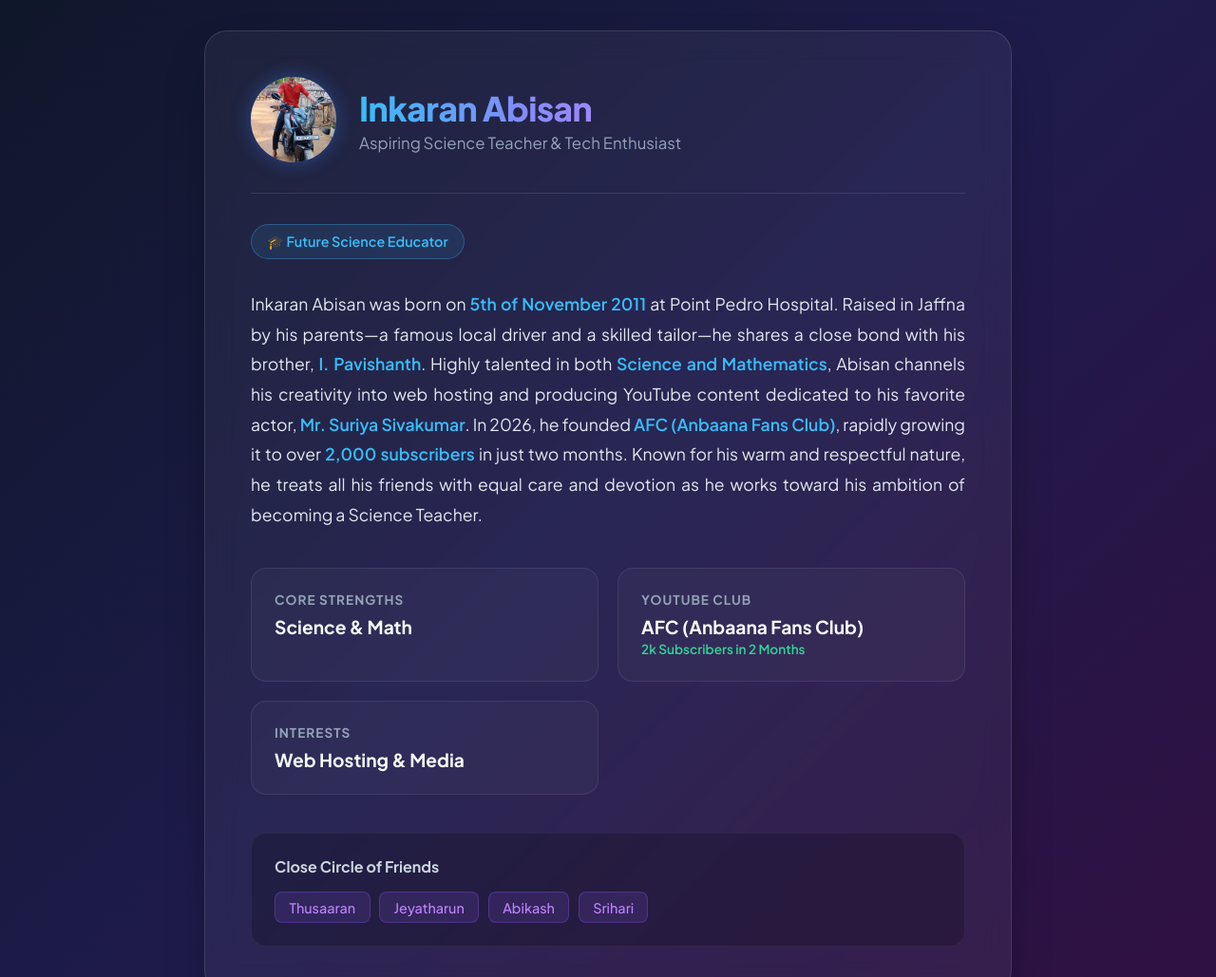
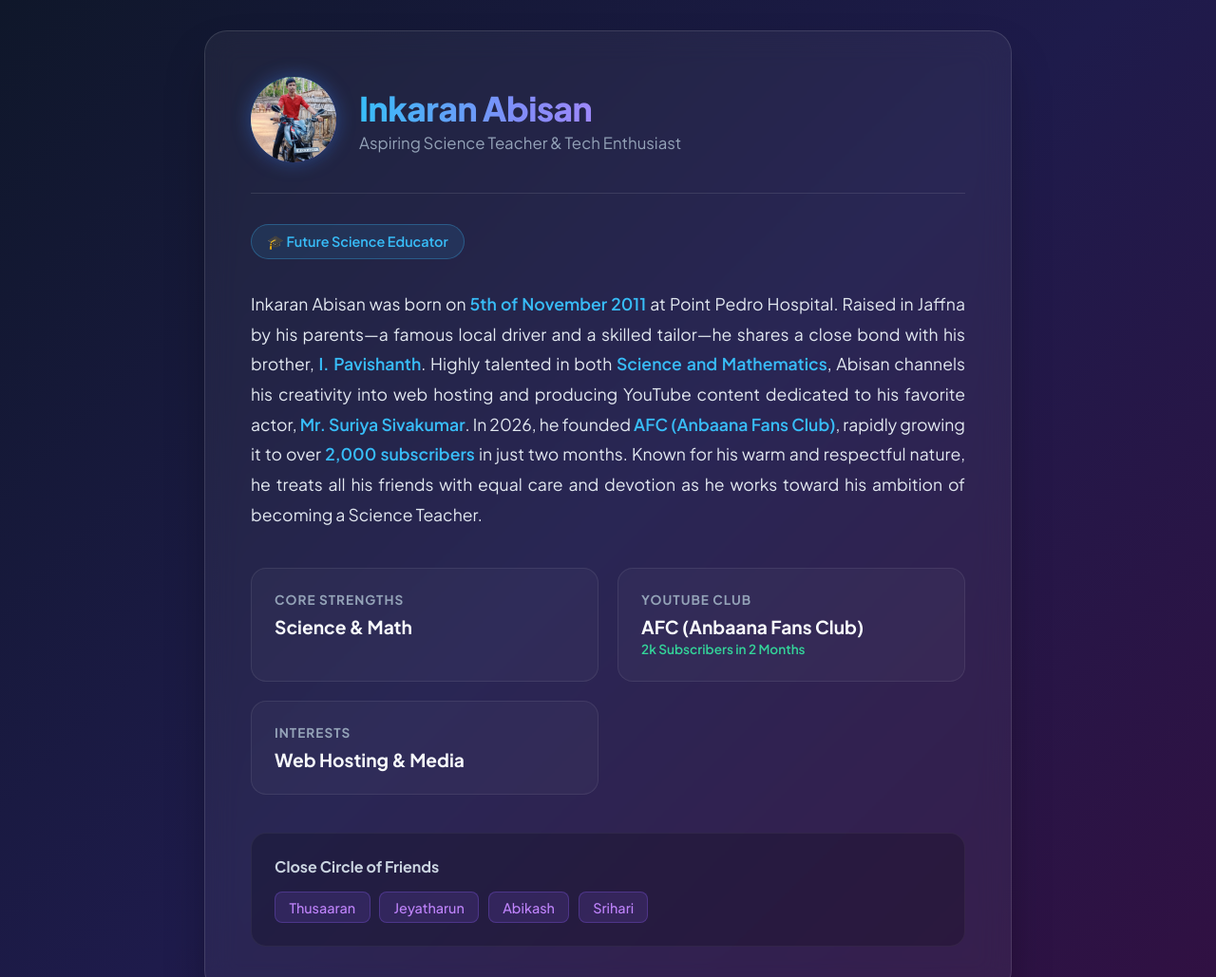
Before and after one commit to inkarannanthini444/Abisan, a plain HTML site: page index.html in a window 1280 px wide. Shown: the top 1029 px of the page at 95% size. Drawn offline with Linux system fonts and the light colour scheme.

Commit message:
Updated index.html

```diff
--- a/index.html
+++ b/index.html
@@ -71,6 +71,8 @@
    height: 100%;
    border-radius: 50%;
    object-fit: cover;
+   object-position: 50% 15%; /* Adjust the second percentage until your face is centered */
+
     }
 
     .profile-title h1 {
```
